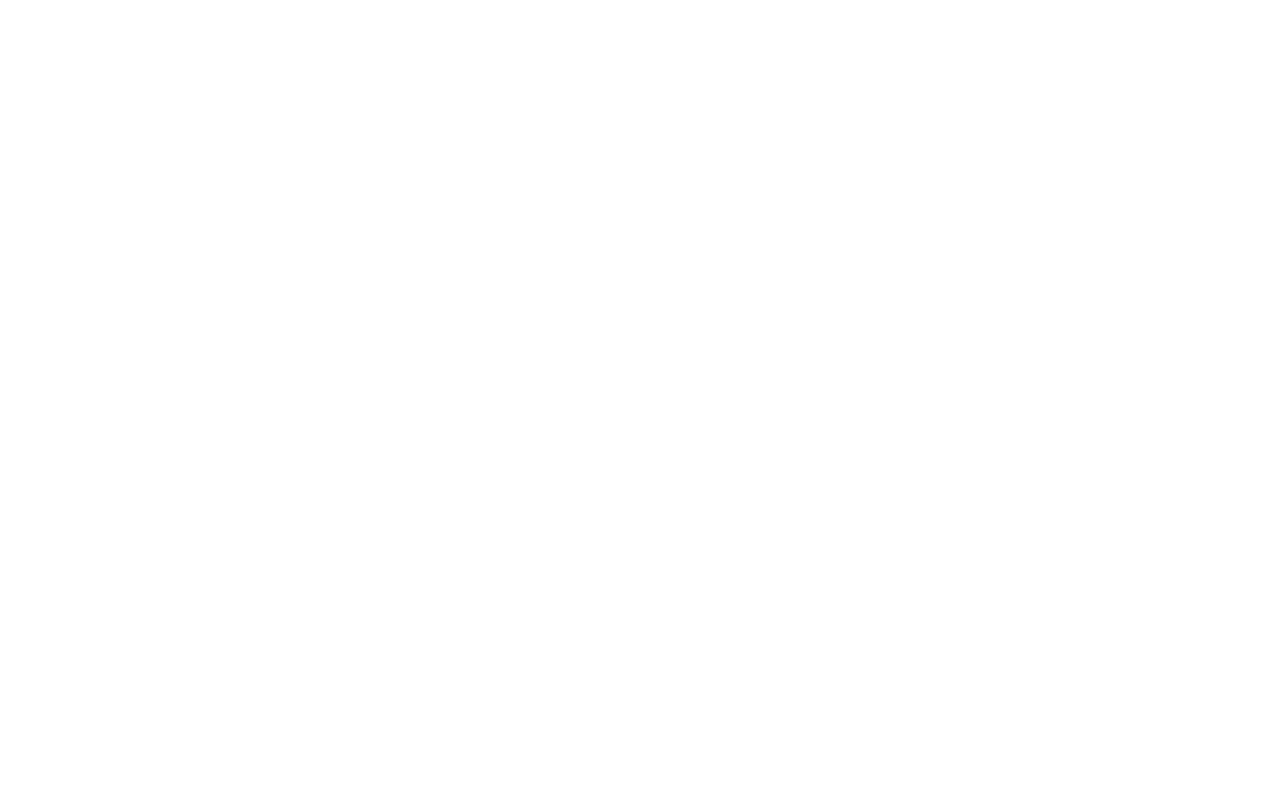
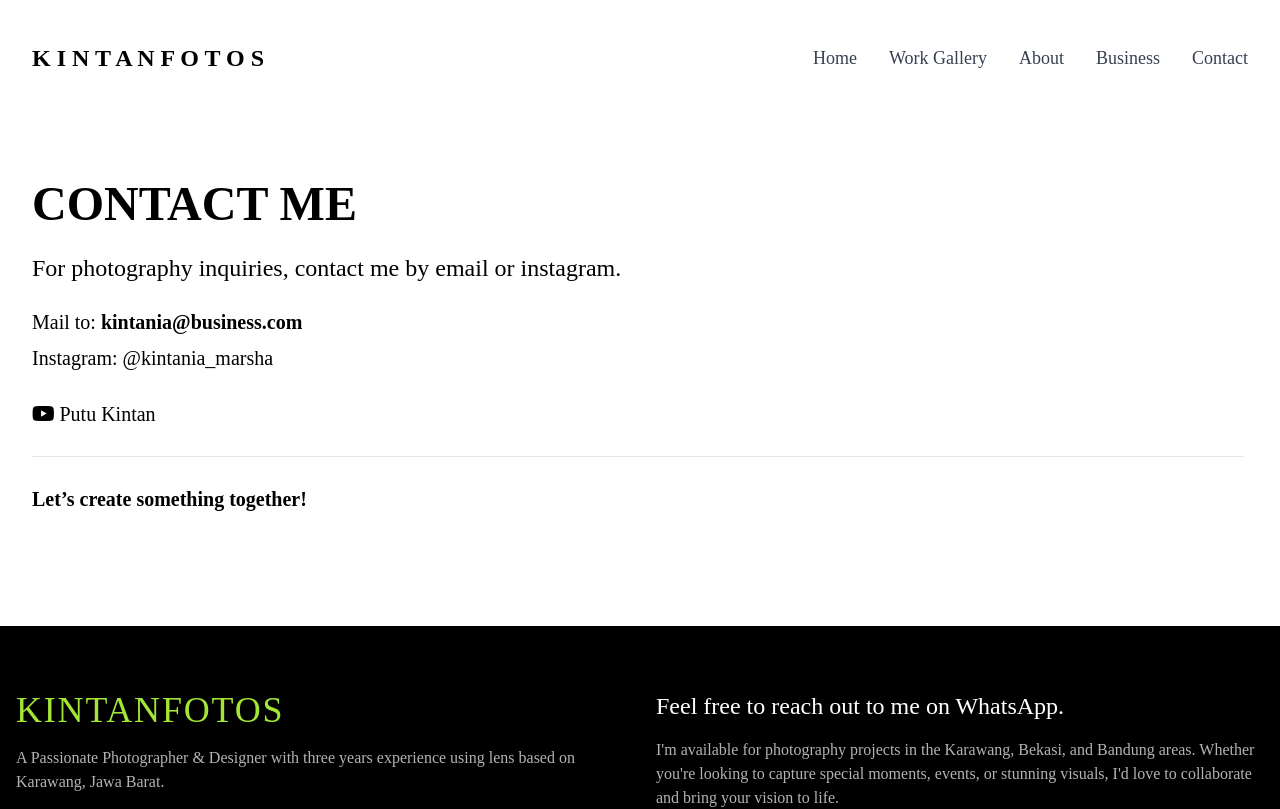
Before and after one commit to roziannn/kintanfotos-portfolio, a React (Create React App) app: page /contact in a window 1280 px wide. Before the commit this address had no page. Shown: the top 809 px of the page. Built offline with nearby package versions, Linux system fonts and the light colour scheme.

Commit message:
add contact page

```diff
--- a/src/App.js
+++ b/src/App.js
@@ -5,6 +5,7 @@
 import Home from "./Pages/Home";
 import About from "./Pages/About";
 import Business from "./Pages/Business";
+import Contact from "./Pages/Contact";
 
 function App() {
   return (
@@ -21,6 +22,7 @@
         <Route path="/work" element={<Work />} />
         <Route path="/about" element={<About />} />
         <Route path="/business" element={<Business />} />
+        <Route path="/contact" element={<Contact />} />
       </Routes>
     </Router>
   );
--- a/src/Pages/Business.jsx
+++ b/src/Pages/Business.jsx
@@ -35,7 +35,12 @@
               </div>
 
               <div className="flex flex-col space-y-4 sm:flex-row sm:justify-center sm:space-y-0 mt-12 mb-16 lg:mb-20">
-                <Button outline gradientDuoTone="greenToBlue" className="animate-bounce ">
+                <Button
+                  href="https://drive.google.com/drive/u/0/folders/1B7MdRYXkIogTyetikTH9WuuHvOkcOb5O"
+                  target="_blank"
+                  color="lime"
+                  className="animate-bounce border-2 border-lime-500 text-lime-500 hover:bg-lime-500 hover:text-white transition-all duration-300 rounded-lg"
+                >
                   <div className="flex text-2xl justify-center items-center">
                     EXPLORE PACKAGES HERE
                     <svg className="w-3.5 h-3.5 ms-2 rtl:rotate-180" aria-hidden="true" xmlns="http://www.w3.org/2000/svg" fill="none" viewBox="0 0 14 10">
@@ -44,14 +49,14 @@
                   </div>
                 </Button>
               </div>
-              <h2 class="text-4xl font-semibold text-gray-900 text-center mb-6">Service FAQ</h2>
+              {/* <h2 class="text-4xl font-semibold text-gray-900 text-center mb-6">Business FAQ</h2>
               <Accordion collapseAll>
                 <Accordion.Panel>
                   <h1></h1>
                   <Accordion.Title className="text-lg">Paket apa saja yang tersedia?</Accordion.Title>
                   <Accordion.Content>
                     <p className="mb-2 text-gray-500 dark:text-gray-400">
-                      Kami menawarkan berbagai paket fotografi, termasuk paket untuk acara pribadi, pre-wedding, dan sesi foto keluarga. Setiap paket dapat disesuaikan sesuai kebutuhan klien Available untuk private photoshoot
+                      Di Potreed menawarkan berbagai paket fotografi, termasuk paket untuk acara pribadi, pre-wedding, dan sesi foto keluarga. Setiap paket dapat disesuaikan sesuai kebutuhan klien Available untuk private photoshoot
                     </p>
                     <p className="text-gray-500 dark:text-gray-400">
                       Check out this guide to see
@@ -62,7 +67,7 @@
                   </Accordion.Content>
                 </Accordion.Panel>
                 <Accordion.Panel>
-                  <Accordion.Title className="text-lg">Is there a Figma file available?</Accordion.Title>
+                  <Accordion.Title className="text-lg">How to book photoshoot session?</Accordion.Title>
                   <Accordion.Content>
                     <p className="mb-2 text-gray-500 dark:text-gray-400">Flowbite is first conceptualized and designed using the Figma software so everything you see in the library has a design equivalent in our Figma file.</p>
                     <p className="text-gray-500 dark:text-gray-400">
@@ -93,7 +98,7 @@
                     </ul>
                   </Accordion.Content>
                 </Accordion.Panel>
-              </Accordion>
+              </Accordion> */}
             </div>
           </div>
         </div>
--- /dev/null
+++ b/src/Pages/Contact.jsx
@@ -0,0 +1,36 @@
+import Nav from "../components/Navbar";
+import Footer from "../components/Footer";
+
+const Contact = () => {
+  return (
+    <>
+      <section className="pt-5 bg-white">
+        <div className="container max-w-screen-xl mx-auto px-4">
+          <Nav />
+          <div className="mx-auto flex flex-col justify-center md:mt-0 mb-28">
+            <div className="flex md:flex-row justify-between items-center">
+              <div className="text-content flex-1 px-4 md:pr-5 text-lg text-black order-2 md:order-1">
+                <h1 className="text-4xl lg:text-5xl font-semibold mb-6">CONTACT ME</h1>
+                <p className="mb-6 text-2xl">For photography inquiries, contact me by email or instagram.</p>
+                <h1 className="text-xl mb-2">
+                  Mail to: <span className="font-bold">kintania@business.com</span>
+                </h1>
+                <h1 className="text-xl">Instagram: @kintania_marsha</h1>
+                <br />
+                <h1 className="text-xl">
+                  <i className="fa-brands fa-youtube"> </i> Putu Kintan
+                </h1>
+                <br />
+                <hr />
+                <br />
+                <span className="text-xl font-semibold mt-5">Let’s create something together!</span>
+              </div>
+            </div>
+          </div>
+        </div>
+        <Footer />
+      </section>
+    </>
+  );
+};
+export default Contact;
--- a/src/components/Footer.jsx
+++ b/src/components/Footer.jsx
@@ -7,7 +7,7 @@
           <div className="mb-10">
             <h2 className="text-4xl font-medium tracking-wider text-lime-400">KINTANFOTOS</h2>
             <p className="opacity-70 mt-4">A Passionate Photographer & Designer with three years experience using lens based on Karawang, Jawa Barat.</p>
-            <div className="flex grid-cols-3 gap-5 my-5 text-2xl lg:text-3xl">
+            <div className="flex grid-cols-3 gap-5 my-5 text-lg lg:text-xl">
               <i className="fa-brands fa-instagram"></i>
               <i className="fa-brands fa-youtube"></i>
               <i className="fa-regular fa-envelope"></i>
--- a/src/components/Navbar.jsx
+++ b/src/components/Navbar.jsx
@@ -2,12 +2,15 @@
 
 const Nav = () => {
   return (
-    <Navbar fluid rounded className="mt-3 mb-24">
+    <Navbar fluid rounded className="mt-3 mb-10 lg:mb-24">
       <NavbarBrand href="/">
         <span className="self-center whitespace-nowrap text-2xl font-bold">K I N T A N F O T O S</span>
       </NavbarBrand>
       <NavbarToggle />
       <NavbarCollapse>
+        <NavbarLink href="/" className="text-lg">
+          Home
+        </NavbarLink>
         <NavbarLink href="/work" className="text-lg">
           Work Gallery
         </NavbarLink>
@@ -17,7 +20,7 @@
         <NavbarLink href="/business" className="text-lg">
           Business
         </NavbarLink>
-        <NavbarLink href="#" className="text-lg">
+        <NavbarLink href="/contact" className="text-lg">
           Contact
         </NavbarLink>
       </NavbarCollapse>
```
